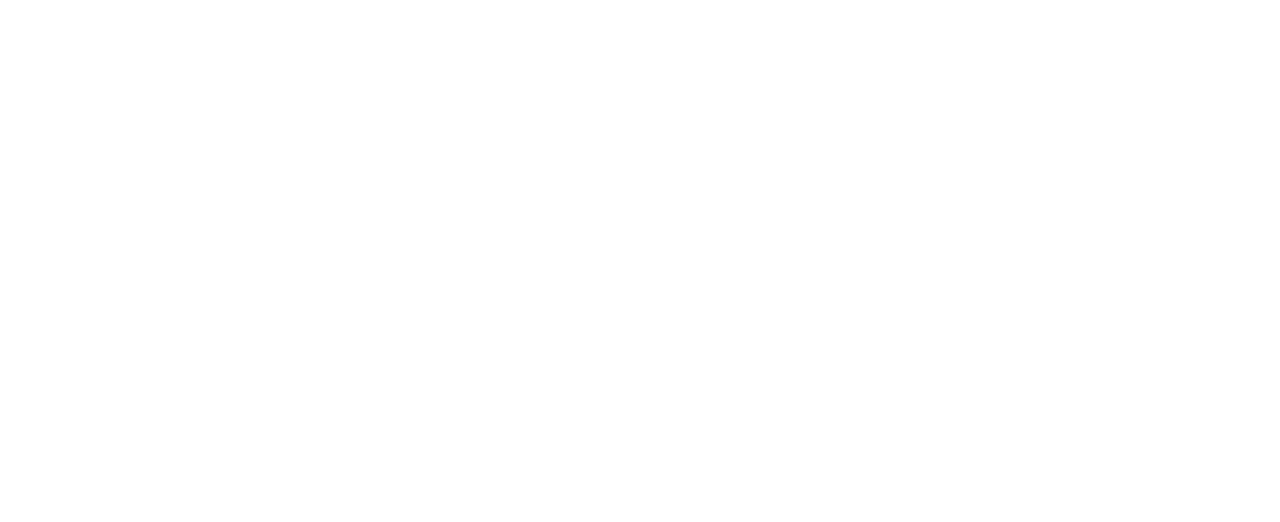
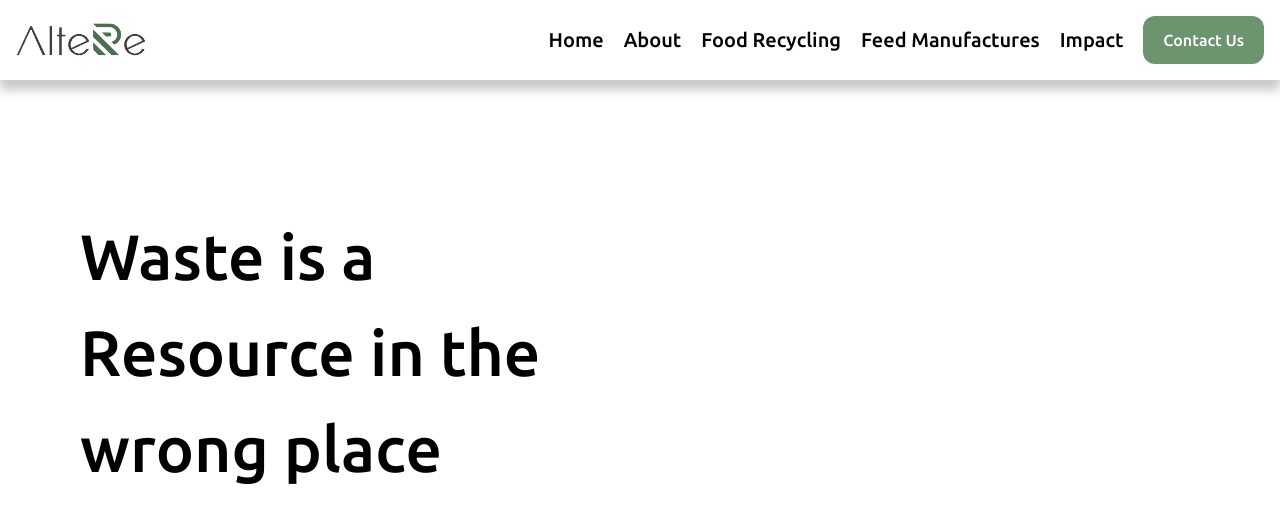
Before and after one commit to Adriz1611/Altere, a Next.js app: page / in a window 1280 px wide. Shown: the top 522 px of the page. Built offline with nearby package versions, Linux system fonts and the light colour scheme.

Commit message:
PUSH EMNI

```diff
--- a/src/app/components/Navbar.jsx
+++ b/src/app/components/Navbar.jsx
@@ -1,21 +1,35 @@
 "use client";
 
-import { useState } from "react";
+import {useState} from "react";
+import Image from "next/image";
 
 
 const Navlinks = [
-    { name: "Home", link: "/" },
-    { name: "About", link: "/" },
-    { name: "Impact", link: "/" },
-    { name: "Metrics", link: "/" },
+    {name: "Home", link: "/"},
+    {name: "About", link: "/"},
+    {name: "Food Recycling", link: "/"},
+    {name: "Feed Manufactures", link: "/"},
+    {name: "Impact", link: "/"},
 ];
 
 export default function Navbar() {
     const [active, setActive] = useState(false);
 
     return (
-        <header>
-
+        <header className="shadow-[0px_10px_10px_0px_rgba(0,_0,_0,_0.22)] w-full fixed z-10 bg-white">
+            <nav className="flex flex-row justify-between items-center px-4 py-4">
+                <Image src="/nav-log.png" alt="AlteRe Logo" width={130} height={0}/>
+                <ul className="flex flex-row gap-5 font-main items-center">
+                    {Navlinks.map((link) => (
+                        <li key={link.name}>
+                            <a className="text-xl font-medium" href={link.link}>{link.name}</a>
+                        </li>
+                    ))}
+                    <button className="bg-colors-secondary-500 py-3 px-5 rounded-xl text-white font-medium">
+                        Contact Us
+                    </button>
+                </ul>
+            </nav>
         </header>
     );
 }
--- a/src/app/globals.css
+++ b/src/app/globals.css
@@ -1,3 +1,130 @@
 @tailwind base;
 @tailwind components;
 @tailwind utilities;
+
+@layer base {
+    :root {
+        --text-50: #eafaec;
+        --text-100: #d6f5d9;
+        --text-200: #adebb2;
+        --text-300: #84e18c;
+        --text-400: #5bd765;
+        --text-500: #32cd3f;
+        --text-600: #28a432;
+        --text-700: #1e7b26;
+        --text-800: #145219;
+        --text-900: #0a290d;
+        --text-950: #051506;
+
+        --background-50: #ebfaeb;
+        --background-100: #d6f5d6;
+        --background-200: #adebad;
+        --background-300: #85e085;
+        --background-400: #5cd65c;
+        --background-500: #33cc33;
+        --background-600: #29a329;
+        --background-700: #1f7a1f;
+        --background-800: #145214;
+        --background-900: #0a290a;
+        --background-950: #051405;
+
+        --primary-50: #eafaec;
+        --primary-100: #d6f5d9;
+        --primary-200: #adebb2;
+        --primary-300: #84e18c;
+        --primary-400: #5bd765;
+        --primary-500: #32cd3f;
+        --primary-600: #28a432;
+        --primary-700: #1e7b26;
+        --primary-800: #145219;
+        --primary-900: #0a290d;
+        --primary-950: #051506;
+
+        --secondary-50: #f0f4f1;
+        --secondary-100: #e1eae2;
+        --secondary-200: #c4d4c5;
+        --secondary-300: #a6bfa9;
+        --secondary-400: #89a98c;
+        --secondary-500: #6b946f;
+        --secondary-600: #567659;
+        --secondary-700: #405943;
+        --secondary-800: #2b3b2c;
+        --secondary-900: #151e16;
+        --secondary-950: #0b0f0b;
+
+        --accent-50: #e6fef5;
+        --accent-100: #cefdea;
+        --accent-200: #9cfcd6;
+        --accent-300: #6bfac1;
+        --accent-400: #39f9ac;
+        --accent-500: #08f797;
+        --accent-600: #06c679;
+        --accent-700: #05945b;
+        --accent-800: #03633d;
+        --accent-900: #02311e;
+        --accent-950: #01190f;
+
+    }
+    .dark {
+        --text-50: #051506;
+        --text-100: #0a290d;
+        --text-200: #145219;
+        --text-300: #1e7b26;
+        --text-400: #28a432;
+        --text-500: #32cd3f;
+        --text-600: #5bd765;
+        --text-700: #84e18c;
+        --text-800: #adebb2;
+        --text-900: #d6f5d9;
+        --text-950: #eafaec;
+
+        --background-50: #051405;
+        --background-100: #0a290a;
+        --background-200: #145214;
+        --background-300: #1f7a1f;
+        --background-400: #29a329;
+        --background-500: #33cc33;
+        --background-600: #5cd65c;
+        --background-700: #85e085;
+        --background-800: #adebad;
+        --background-900: #d6f5d6;
+        --background-950: #ebfaeb;
+
+        --primary-50: #051506;
+        --primary-100: #0a290d;
+        --primary-200: #145219;
+        --primary-300: #1e7b26;
+        --primary-400: #28a432;
+        --primary-500: #32cd3f;
+        --primary-600: #5bd765;
+        --primary-700: #84e18c;
+        --primary-800: #adebb2;
+        --primary-900: #d6f5d9;
+        --primary-950: #eafaec;
+
+        --secondary-50: #0b0f0b;
+        --secondary-100: #151e16;
+        --secondary-200: #2b3b2c;
+        --secondary-300: #405943;
+        --secondary-400: #567659;
+        --secondary-500: #6b946f;
+        --secondary-600: #89a98c;
+        --secondary-700: #a6bfa9;
+        --secondary-800: #c4d4c5;
+        --secondary-900: #e1eae2;
+        --secondary-950: #f0f4f1;
+
+        --accent-50: #01190f;
+        --accent-100: #02311e;
+        --accent-200: #03633d;
+        --accent-300: #05945b;
+        --accent-400: #06c679;
+        --accent-500: #08f797;
+        --accent-600: #39f9ac;
+        --accent-700: #6bfac1;
+        --accent-800: #9cfcd6;
+        --accent-900: #cefdea;
+        --accent-950: #e6fef5;
+
+    }
+}
--- a/src/app/page.js
+++ b/src/app/page.js
@@ -2,12 +2,12 @@
 
 import Image from "next/image";
 import React from "react";
-import { motion } from "framer-motion";
+import {motion} from "framer-motion";
 
 export default function Home() {
-  return (
-    <div>
-
-    </div>
-  );
+    return (<main className="py-32">
+        <section id="hero" className="flex flex-row justify-between px-20 py-20">
+            <h1 className="text-[4rem] font-medium w-2/4 font-main ">Waste is a Resource in the wrong place</h1>
+        </section>
+    </main>);
 }
--- a/tailwind.config.js
+++ b/tailwind.config.js
@@ -12,8 +12,74 @@
         main: ["var(--font-ubuntu)"]
       },
       colors: {
-        background: "var(--background)",
-        foreground: "var(--foreground)",
+        colors: {
+          'text': {
+            50: 'var(--text-50)',
+            100: 'var(--text-100)',
+            200: 'var(--text-200)',
+            300: 'var(--text-300)',
+            400: 'var(--text-400)',
+            500: 'var(--text-500)',
+            600: 'var(--text-600)',
+            700: 'var(--text-700)',
+            800: 'var(--text-800)',
+            900: 'var(--text-900)',
+            950: 'var(--text-950)',
+          },
+          'background': {
+            50: 'var(--background-50)',
+            100: 'var(--background-100)',
+            200: 'var(--background-200)',
+            300: 'var(--background-300)',
+            400: 'var(--background-400)',
+            500: 'var(--background-500)',
+            600: 'var(--background-600)',
+            700: 'var(--background-700)',
+            800: 'var(--background-800)',
+            900: 'var(--background-900)',
+            950: 'var(--background-950)',
+          },
+          'primary': {
+            50: 'var(--primary-50)',
+            100: 'var(--primary-100)',
+            200: 'var(--primary-200)',
+            300: 'var(--primary-300)',
+            400: 'var(--primary-400)',
+            500: 'var(--primary-500)',
+            600: 'var(--primary-600)',
+            700: 'var(--primary-700)',
+            800: 'var(--primary-800)',
+            900: 'var(--primary-900)',
+            950: 'var(--primary-950)',
+          },
+          'secondary': {
+            50: 'var(--secondary-50)',
+            100: 'var(--secondary-100)',
+            200: 'var(--secondary-200)',
+            300: 'var(--secondary-300)',
+            400: 'var(--secondary-400)',
+            500: 'var(--secondary-500)',
+            600: 'var(--secondary-600)',
+            700: 'var(--secondary-700)',
+            800: 'var(--secondary-800)',
+            900: 'var(--secondary-900)',
+            950: 'var(--secondary-950)',
+          },
+          'accent': {
+            50: 'var(--accent-50)',
+            100: 'var(--accent-100)',
+            200: 'var(--accent-200)',
+            300: 'var(--accent-300)',
+            400: 'var(--accent-400)',
+            500: 'var(--accent-500)',
+            600: 'var(--accent-600)',
+            700: 'var(--accent-700)',
+            800: 'var(--accent-800)',
+            900: 'var(--accent-900)',
+            950: 'var(--accent-950)',
+          },
+        },
+
       },
     },
   },
```
Also changed, not shown: public/heroimage.jpg (added).
